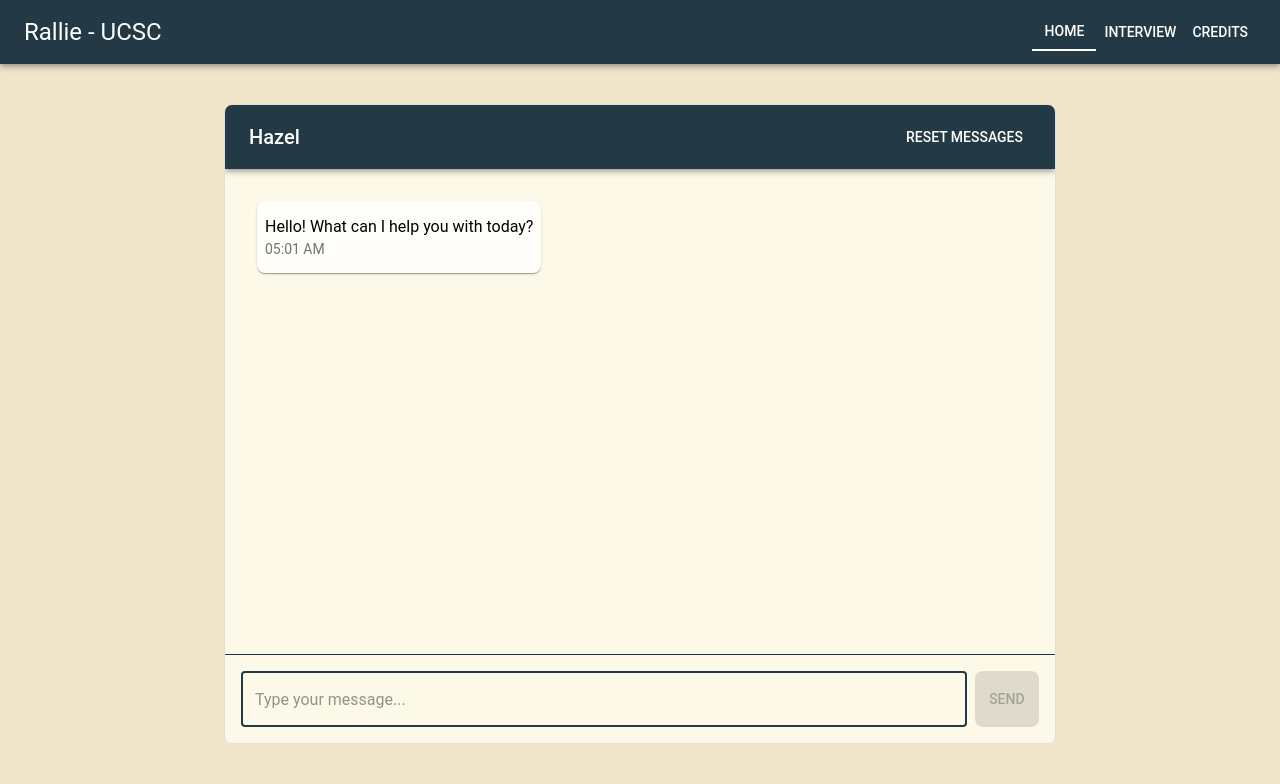
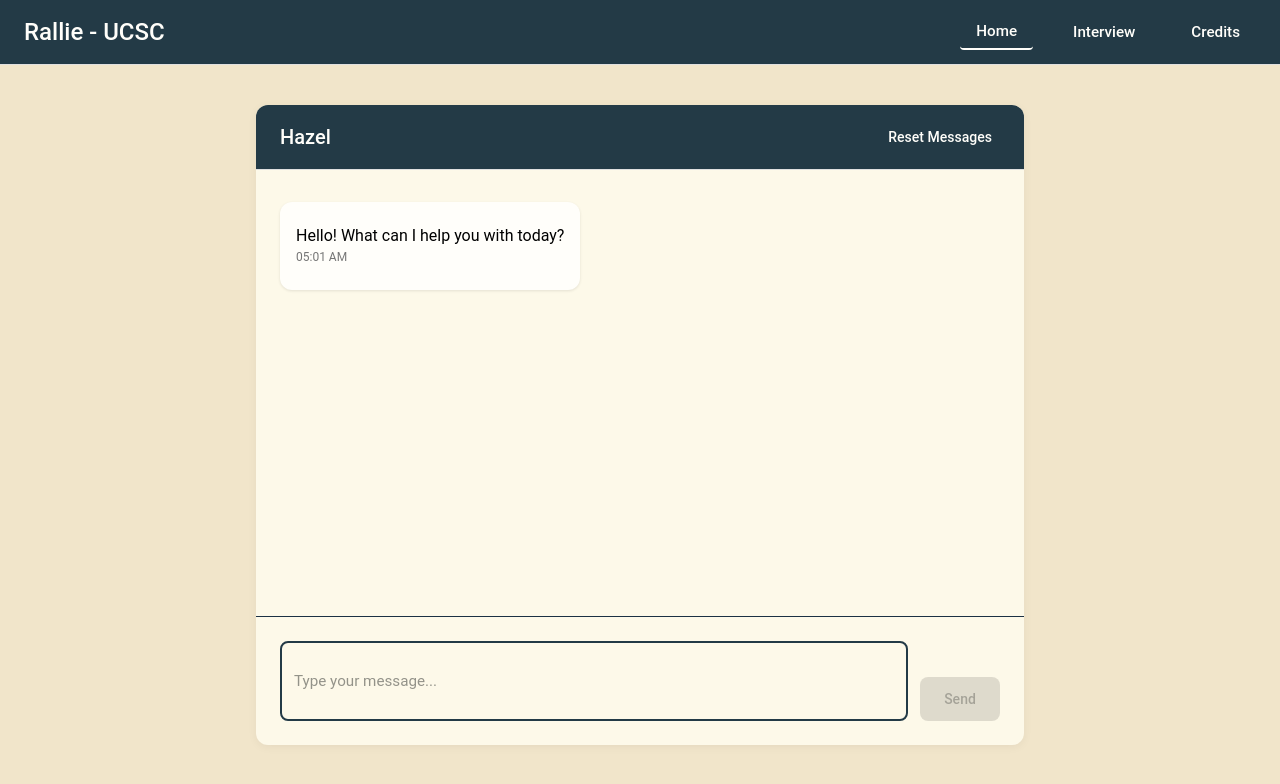
Before and after one commit to aidanjmaldonado/cruzhacks-2025, a React (Vite) app in the folder frontend/: page / in a window 1280 px wide. Shown: the top 784 px of the page. Built offline with nearby package versions, Linux system fonts and the light colour scheme.

Commit message:
with mui icons

```diff
--- a/frontend/src/Common/ChatWindow.jsx
+++ b/frontend/src/Common/ChatWindow.jsx
@@ -12,9 +12,6 @@ import {
   Toolbar,
   Divider,
 } from '@mui/material';
-// import RefreshIcon from '@mui/icons-material/Refresh';
-// import IconButton from '@mui/material/IconButton';
-
 import TypingAnimation from '../Animations/model_typing';
 
 const ChatWindow = ({
@@ -35,6 +32,7 @@ const ChatWindow = ({
   useEffect(() => {
     messagesEndRef.current?.scrollIntoView({ behavior: 'smooth' });
   }, [messages]);
+
   useEffect(() => {
     if (!isSending) {
       inputRef.current?.focus();
@@ -47,12 +45,14 @@ const ChatWindow = ({
 
   if (error) {
     return (
-      <Box sx={{ textAlign: 'center', mt: 5 }}>
-        <Typography color="error">{error}</Typography>
+      <Box sx={{ textAlign: 'center', mt: 8 }}>
+        <Typography variant="h6" color="error" gutterBottom>
+          {error}
+        </Typography>
         <Button
           variant="contained"
-          onClick={() => window.location.href = '/'}
-          sx={{ mt: 2 }}
+          onClick={() => (window.location.href = '/')}
+          sx={{ mt: 2, px: 4 }}
         >
           Go Home
         </Button>
@@ -64,31 +64,37 @@ const ChatWindow = ({
     sessionId && (
       <Box
         sx={{
-        width: {
-          xs: '90vw',  // default for extra-small screens and up
-          md: '80vw',
-          lg: '65vw',
-          // lg: '1200px' // max width for large screens and above
-        },
-        height: '80vh',
+          width: { xs: '95vw', sm: '85vw', md: '75vw', lg: '60vw' },
+          maxWidth: '900px',
+          height: { xs: '85vh', sm: '80vh' },
           margin: 'auto',
-        mt: 5,
+          mt: { xs: 3, sm: 5 },
           display: 'flex',
           flexDirection: 'column',
-        border: '1px solid #e0e0e0',
-        borderRadius: 2,
+          // border: '1px solid #e0e0e0',
+          borderRadius: 3,
+          boxShadow: '0 2px 10px rgba(0, 0, 0, 0.05)',
           overflow: 'hidden',
           bgcolor: 'background.secondary',
         }}
       >
-        <AppBar position="static" color="primary">
-          <Toolbar sx={{ display: 'flex', justifyContent: 'space-between' }}>
-            <Typography variant="h6">
+        <AppBar
+          position="static"
+          elevation={0}
+          sx={{ borderBottom: '1px solid #e0e0e0' }}
+        >
+          <Toolbar sx={{ minHeight: 56, px: { xs: 2, sm: 3 } }}>
+            <Typography variant="h6" sx={{ fontWeight: 500, flexGrow: 1 }}>
               {name ? `Chat with ${name}` : 'Hazel'}
             </Typography>
             <Box sx={{ display: 'flex', gap: 1 }}>
               {additionalButtons.map((button, index) => (
-                <Button key={index} color="inherit" onClick={button.onClick}>
+                <Button
+                  key={index}
+                  color="inherit"
+                  onClick={button.onClick}
+                  sx={{ textTransform: 'none', fontWeight: 500 }}
+                >
                   {button.label}
                 </Button>
               ))}
@@ -96,45 +102,42 @@ const ChatWindow = ({
           </Toolbar>
         </AppBar>
 
-        {error && (
-          <Typography color="error" sx={{ p: 2 }}>
-            {error}
-          </Typography>
-        )}
         <Box
           sx={{
             flexGrow: 1,
             overflowY: 'auto',
-            p: 2,
+            p: { xs: 2, sm: 3 },
           }}
         >
-          <List>
+          <List disablePadding>
             {messages.map((message, index) => (
               <ListItem
                 key={index}
+                disableGutters
                 sx={{
-                  justifyContent:
-                    message.sender === 'user' ? 'flex-end' : 'flex-start',
+                  mb: 1,
+                  justifyContent: message.sender === 'user' ? 'flex-end' : 'flex-start',
                 }}
               >
                 <Paper
-                  elevation={1}
                   sx={{
-                    maxWidth: '70%',
-                    p: 1,
-                    backgroundColor:
+                    maxWidth: { xs: '80%', sm: '70%' },
+                    p: { xs: 1.5, sm: 2 },
+                    bgcolor:
                       message.sender === 'user' ? 'background.sender' : 'background.bright',
-                    color: message.sender === 'user' ? '#fffefa' : 'background.sender',
-                    borderRadius: 2,
+                    borderRadius: 3,
+                    boxShadow: '0 1px 3px rgba(0, 0, 0, 0.1)',
                   }}
                 >
                   <ListItemText
                     primary={message.text}
                     primaryTypographyProps={{
+                      variant: 'body1',
                       color: message.sender === 'user' ? '#fffefa' : '#000000',
                     }}
                     secondary={message.timestamp}
                     secondaryTypographyProps={{
+                      variant: 'caption',
                       color: message.sender === 'user' ? '#e0e0e0' : '#757575',
                     }}
                   />
@@ -143,14 +146,23 @@ const ChatWindow = ({
             ))}
             <div ref={messagesEndRef} />
             {isSending && (
-              <ListItem sx={{ justifyContent: 'flex-start' }}>
+              <ListItem disableGutters sx={{ justifyContent: 'flex-start' }}>
                 <TypingAnimation />
               </ListItem>
             )}
           </List>
         </Box>
-        <Divider />
-        <Box sx={{ p: 2, display: 'flex', gap: 1 }}>
+
+        <Divider sx={{ bgcolor: '#e0e0e0' }} />
+
+        <Box
+          sx={{
+            p: { xs: 2, sm: 3 },
+            display: 'flex',
+            gap: 1.5,
+            alignItems: 'flex-end',
+          }}
+        >
           <TextField
             inputRef={inputRef}
             fullWidth
@@ -160,19 +172,39 @@ const ChatWindow = ({
             onChange={(e) => setInput(e.target.value)}
             onKeyPress={handleKeyPress}
             multiline
-            maxRows={3}
+            maxRows={4}
             disabled={isSending}
             sx={{
+              '& .MuiOutlinedInput-root': {
+                borderRadius: 2,
+                '& fieldset': {
+                  borderColor: '#233a46',
+                },
+                '&:hover fieldset': {
+                  borderColor: '#233a46',
+                },
+                '&.Mui-focused fieldset': {
+                  borderColor: '#233a46',
+                },
+              },
               '& .MuiInputBase-input': {
-                fontSize: 16,
+                fontSize: '0.95rem',
+                py: 1.5,
               },
             }}
           />
           <Button
             variant="contained"
-            color="primary"
             onClick={handleSend}
             disabled={!input.trim() || isSending}
+            sx={{
+              borderRadius: 2,
+              px: { xs: 2, sm: 3 },
+              py: 1.2,
+              textTransform: 'none',
+              fontWeight: 500,
+              minWidth: '80px',
+            }}
           >
             {isSending ? 'Sending...' : 'Send'}
           </Button>
--- a/frontend/src/Common/NavBar.jsx
+++ b/frontend/src/Common/NavBar.jsx
@@ -1,13 +1,41 @@
 import React, { useContext } from 'react';
-import { AppBar, Toolbar, Typography, Button } from '@mui/material';
+import { AppBar, Toolbar, Typography, Button, IconButton, Box } from '@mui/material';
 import { useNavigate } from 'react-router-dom';
 import { AppContext } from '../Contexts/AppContext';
+import HomeIcon from '@mui/icons-material/Home';
+import ChatIcon from '@mui/icons-material/Chat';
+import InfoIcon from '@mui/icons-material/Info';
+import useMediaQuery from '@mui/material/useMediaQuery';
+import { useTheme } from '@mui/material/styles';
 
 const AppHeader = () => {
   const { activePage, setActivePage } = useContext(AppContext);
   const navigate = useNavigate();
+  const theme = useTheme();
+  const isSmallScreen = useMediaQuery(theme.breakpoints.down('md')); // Switch to icons below 'md'
 
-  const navButton = (label, page, route) => (
+  const navButton = (label, page, route, Icon) => (
+    <>
+      {isSmallScreen ? (
+        <IconButton
+          color="inherit"
+          onClick={() => {
+            setActivePage(page);
+            navigate(route);
+          }}
+          sx={{
+            color: '#fffefa',
+            borderBottom: activePage === page ? '2px solid #fffefa' : 'none',
+            borderRadius: 1,
+            p: 1,
+            '&:hover': {
+              bgcolor: 'rgba(255, 255, 255, 0.1)',
+            },
+          }}
+        >
+          <Icon />
+        </IconButton>
+      ) : (
         <Button
           color="inherit"
           onClick={() => {
@@ -15,23 +43,56 @@ const AppHeader = () => {
             navigate(route);
           }}
           sx={{
-        borderBottom: activePage === page ? '2px solid white' : 'none',
-        borderRadius: 0,
+            textTransform: 'none',
+            fontWeight: 500,
+            fontSize: '0.95rem',
+            px: { xs: 1.5, sm: 2 },
+            py: 0.5,
+            borderRadius: 1,
+            color: '#fffefa',
+            borderBottom: activePage === page ? '2px solid #fffefa' : 'none',
+            '&:hover': {
+              bgcolor: 'rgba(255, 255, 255, 0.1)',
+            },
           }}
         >
           {label}
         </Button>
+      )}
+    </>
   );
 
   return (
-    <AppBar position="static" color="primary">
-      <Toolbar>
-        <Typography variant="h5" sx={{ flexGrow: 1 }}>
+    <AppBar
+      position="static"
+      elevation={0}
+      sx={{
+        borderBottom: '1px solid #e0e0e0',
+        bgcolor: 'primary.main',
+      }}
+    >
+      <Toolbar
+        sx={{
+          minHeight: 56,
+          px: { xs: 2, sm: 3 },
+        }}
+      >
+        <Typography
+          variant="h6"
+          sx={{
+            flexGrow: 1,
+            fontWeight: 500,
+            color: '#fffefa',
+            fontSize: { xs: '1.25rem', sm: '1.5rem' },
+          }}
+        >
           Rallie - UCSC
         </Typography>
-        {navButton('Home', 'home', '/')}
-        {navButton('Interview', 'chat', '/chat')}
-        {navButton('Credits', 'credits', '/credits')}
+        <Box sx={{ display: 'flex', gap: { xs: 2, sm: 3 } }}>
+          {navButton('Home', 'home', '/', HomeIcon)}
+          {navButton('Interview', 'chat', '/chat', ChatIcon)}
+          {navButton('Credits', 'credits', '/credits', InfoIcon)}
+        </Box>
       </Toolbar>
     </AppBar>
   );
```
Also changed, not shown: frontend/src/Common/Home.jsx (+56 -30 lines). Lines whose indentation alone changed are shown as unchanged.
